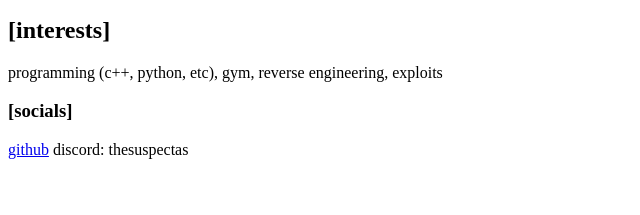
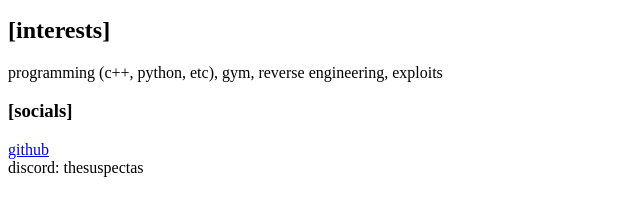
Before and after one commit to ulcins/ulcins.github.io, a plain HTML site: page index.html in a window 1280 px wide. Shown: the part 101-316 px from the top of the page, without its empty margins (0-640 px from the left). Drawn offline with Linux system fonts and the light colour scheme.

Commit message:
Update index.html

```diff
--- a/index.html
+++ b/index.html
@@ -18,8 +18,8 @@
     [socials]
   </h3>
   <p>
-    <a href="https://github.com/ulcins">github</a>
-    discord: thesuspectas
+    <a href="https://github.com/ulcins">github</a><br />
+    <a>discord: thesuspectas</a>
   </p>
 </body>
 </html>
```
